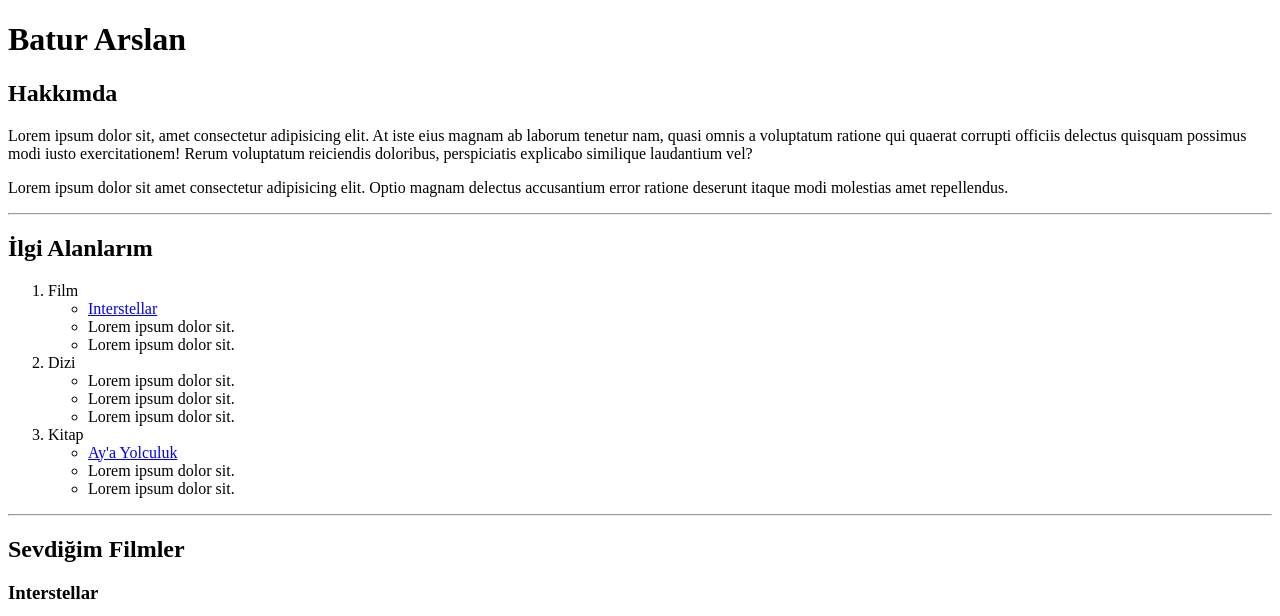
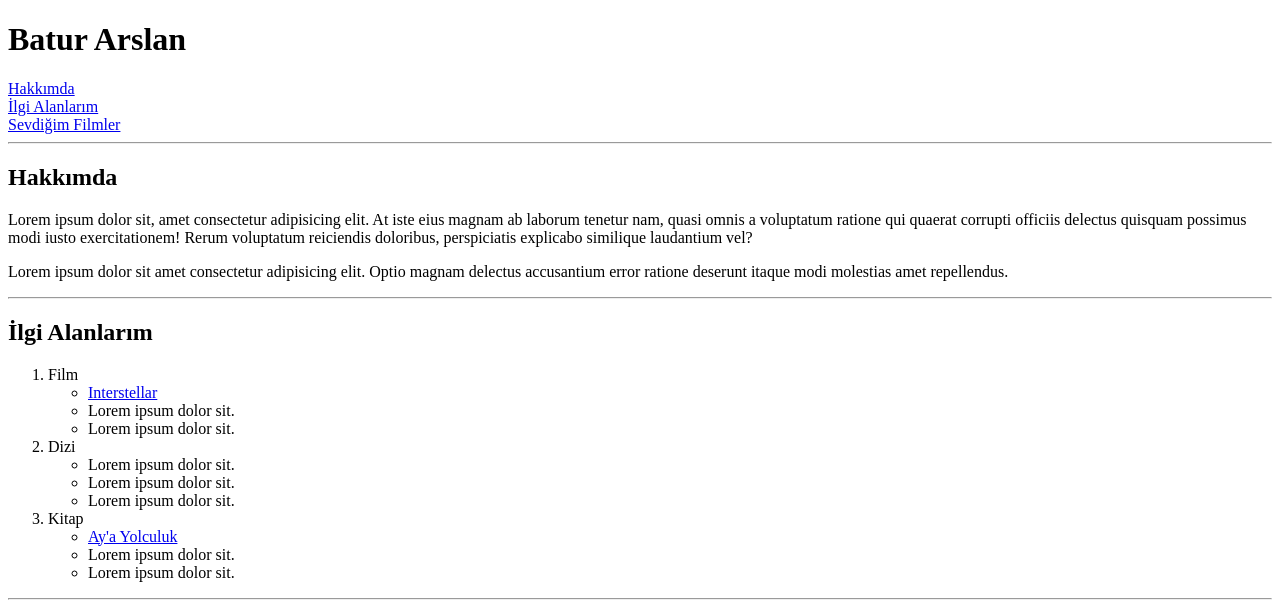
Before and after one commit to batyil/frontend-patikam, a plain HTML site: page html-patika/html-odev2/index.html in a window 1280 px wide. Shown: the top 616 px of the page. Drawn offline with Linux system fonts and the light colour scheme; grey boxes are pictures that could not be loaded.

Commit message:
html-odev2 ekleme yapildi

```diff
--- a/html-patika/html-odev2/index.html
+++ b/html-patika/html-odev2/index.html
@@ -7,8 +7,18 @@
   <body>
     <h1>Batur Arslan</h1>
 
+    <div class="navigation">
+      <a href="#about-me">Hakkımda</a>
+      <br />
+      <a href="#interests">İlgi Alanlarım</a>
+      <br />
+      <a href="#movies">Sevdiğim Filmler</a>
+    </div>
+
+    <hr />
+
     <!-- About me -->
-    <div class="about-me">
+    <div id="about-me">
       <h2>Hakkımda</h2>
       <p>
         Lorem ipsum dolor sit, amet consectetur adipisicing elit. At iste eius magnam ab laborum
@@ -26,7 +36,7 @@
     <hr />
 
     <!-- Hobbies -->
-    <div class="interests">
+    <div id="interests">
       <h2>İlgi Alanlarım</h2>
       <ol>
         <li>
@@ -68,7 +78,7 @@
     <hr />
 
     <!-- MOVIES -->
-    <div class="movies">
+    <div id="movies">
       <h2>Sevdiğim Filmler</h2>
       <h3>Interstellar</h3>
       <img
```
